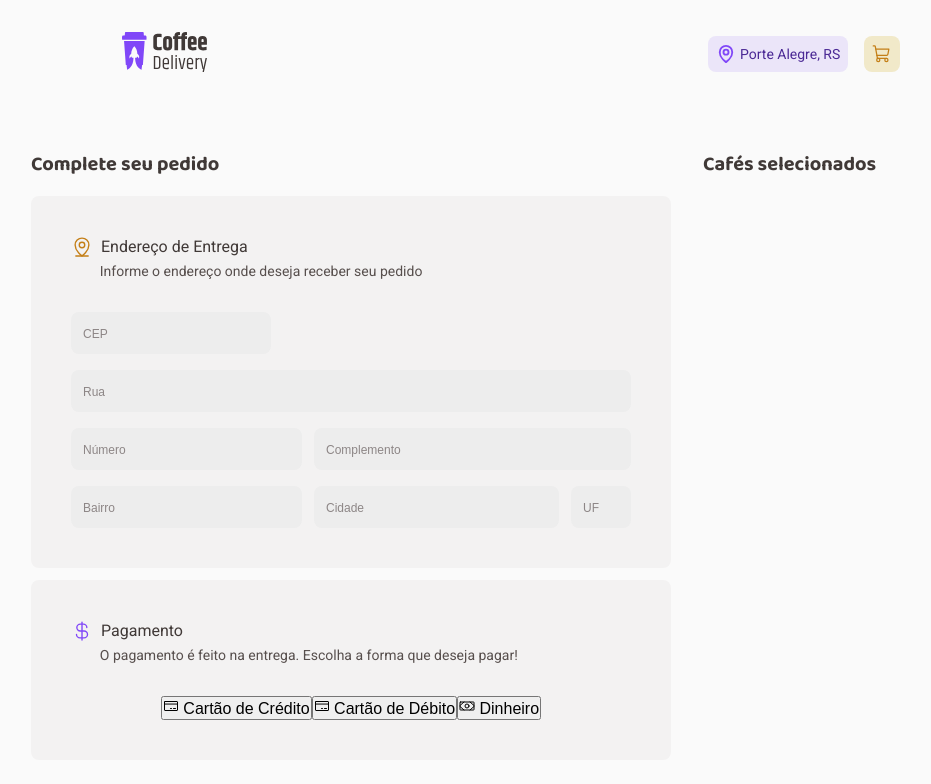
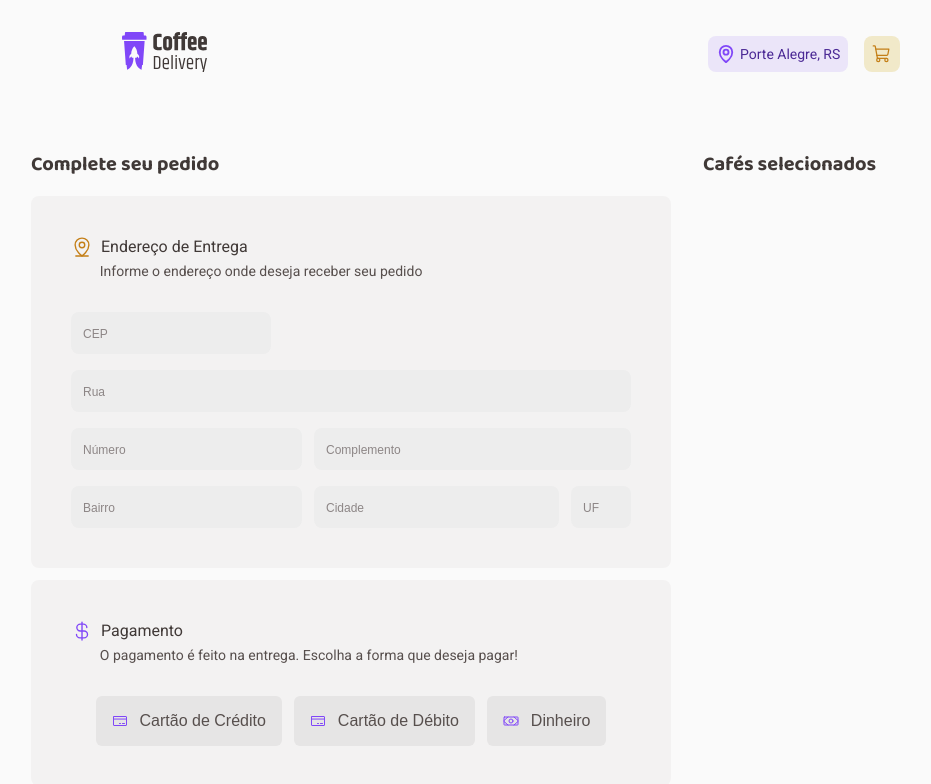
Before and after one commit to lucadboer/Coffee-Delivery, a React (Vite) app: page /checkout in a window 1280 px wide. Shown: the top 784 px of the page, without its empty margins (129-1060 px from the left). Built offline with nearby package versions, Linux system fonts and the light colour scheme.

Commit message:
up files

```diff
--- a/src/pages/Checkout/index.tsx
+++ b/src/pages/Checkout/index.tsx
@@ -54,7 +54,7 @@ export function Checkout() {
             </span>
 
             <PaymentsMethods>
-              <ToggleGroup.Root type="single" defaultValue="credit">
+              <ToggleGroup.Root type="single">
                 <ToggleGroup.Item value="credit">
                   <CreditCard size={16} /> Cartão de Crédito
                 </ToggleGroup.Item>
--- a/src/pages/Checkout/styles.ts
+++ b/src/pages/Checkout/styles.ts
@@ -112,6 +112,7 @@ export const PaymentContainer = styled.div`
   padding: 2.5rem;
   background-color: ${(props) => props.theme['base-card']};
   border-radius: 8px;
+  margin-bottom: 8rem;
 
   h3 {
     display: flex;
@@ -143,4 +144,30 @@ export const PaymentsMethods = styled.div`
   display: flex;
   align-items: center;
   justify-content: center;
+
+  div {
+    display: flex;
+    align-items: center;
+    gap: 0.75rem;
+
+    button {
+      display: flex;
+      align-items: center;
+      gap: 0.75rem;
+      padding: 1rem;
+      background-color: ${(props) => props.theme['base-button']};
+      color: ${(props) => props.theme['base-text']};
+      border: none;
+      border-radius: 6px;
+      cursor: pointer;
+
+      &:hover {
+        background-color: ${(props) => props.theme['base-hover']};
+      }
+
+      svg {
+        color: ${(props) => props.theme.purple};
+      }
+    }
+  }
 `
--- a/src/styles/global.ts
+++ b/src/styles/global.ts
@@ -6,6 +6,7 @@ export const GlobalStyles = createGlobalStyle`
   margin: 0;
   padding: 0;
   box-sizing: border-box;
+  transition: all 0.2s;
 }
 
 :focus {
```
